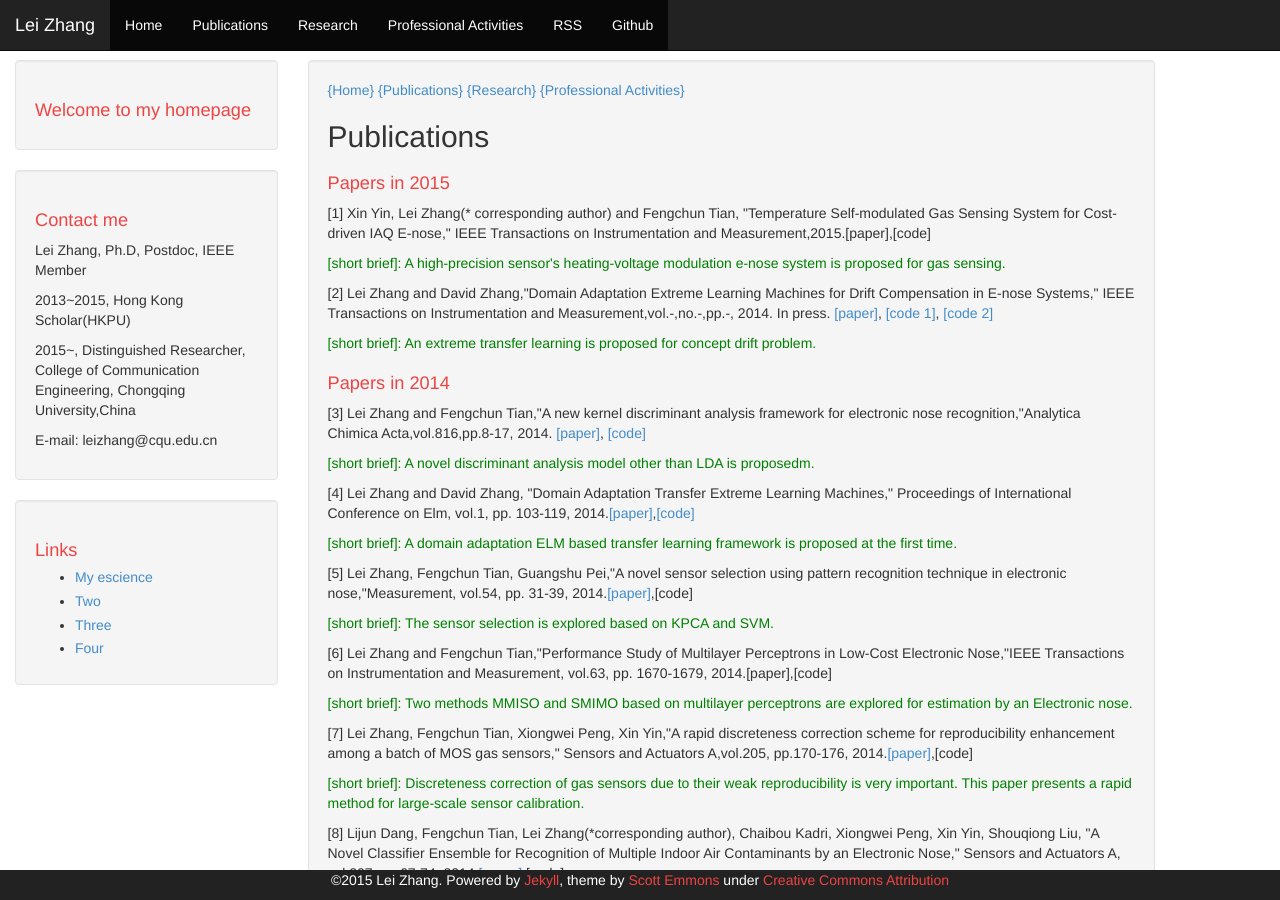
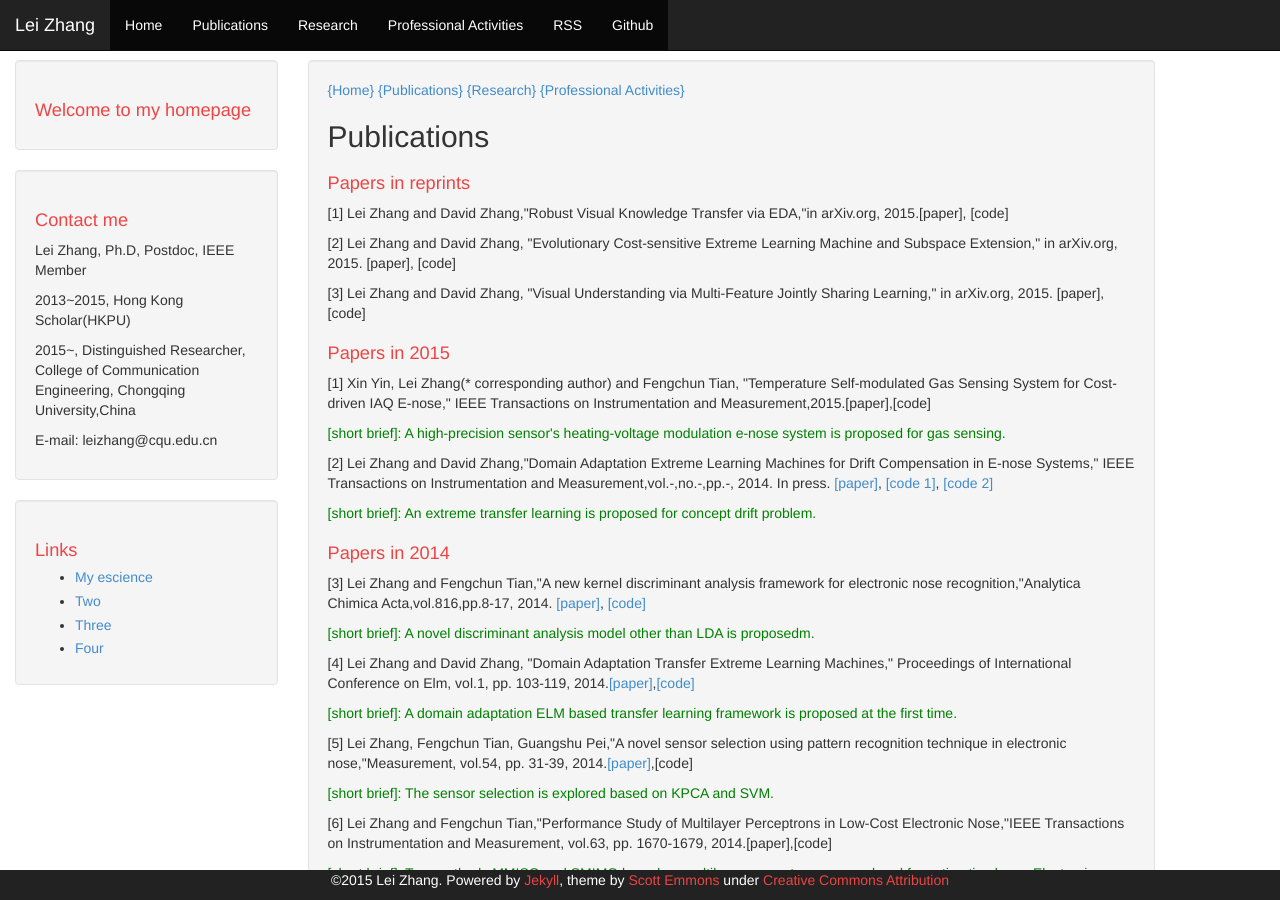
Before and after one commit to DrLeiZhang/website, a Jekyll site: the page built from publications.html, in a window 1280 px wide and 900 px high. Built offline with Jekyll 4.4.1, drawn with Linux system fonts in a browser that asks for light colours; Markdown is read by kramdown in place of the engine named in the settings.

Commit message:
Update
Signed-off-by: leizhang@cqu.edu.cn <leizhang@cqu.edu.cn>

```diff
--- a/publications.html
+++ b/publications.html
@@ -6,6 +6,11 @@ layout: default
 <p><a href="http://www.leizhang.tk/">{Home}  </a><a href="http://www.leizhang.tk/publications.html">{Publications}  </a> <a href="http://www.leizhang.tk/research.html">{Research}  </a> <a href="http://www.leizhang.tk/professional%20activities.html">{Professional Activities}</a></p>
 
     <h2>Publications</h2>
+<h1>Papers in reprints</h1>
+<p>[1] Lei Zhang and David Zhang,"Robust Visual Knowledge Transfer via EDA,"in arXiv.org, 2015.[paper], [code]</p>
+<p>[2] Lei Zhang and David Zhang, "Evolutionary Cost-sensitive Extreme Learning Machine and Subspace Extension," in arXiv.org, 2015. [paper], [code]</p>
+<p>[3] Lei Zhang and David Zhang, "Visual Understanding via Multi-Feature Jointly Sharing Learning," in arXiv.org, 2015. [paper], [code]</p>
+
     <h1>Papers in 2015</h1>
 <p>[1] Xin Yin, Lei Zhang(* corresponding author) and Fengchun Tian, "Temperature Self-modulated Gas Sensing System for Cost-driven IAQ E-nose," IEEE Transactions on Instrumentation and Measurement,2015.[paper],[code]</p>
 <p style="color:green;">[short brief]: A high-precision sensor's heating-voltage modulation e-nose system is proposed for gas sensing.</p>
```
